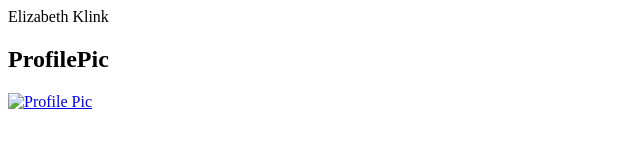
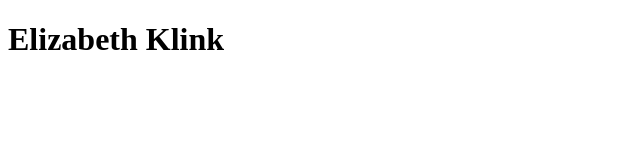
Before and after one commit to eklink/eklink.github.io, a plain HTML site: page HTML_Bio.html in a window 1280 px wide. Shown: the whole page, without its empty margins (0-640 px from the left). Drawn offline with Linux system fonts and the light colour scheme.

Commit message:
updated script

```diff
--- a/HTML_Bio.html
+++ b/HTML_Bio.html
@@ -4,16 +4,11 @@
 <head>
   <meta charset="UTF-8">
   <title>Activity 1: Basic HTML Bio</title>
-  <name> Elizabeth Klink</name>
+  <link rel="stylesheet" type="text/css" href="mystyle.css" >
  </head>
 
 <body>
-    <section>
-        <h1>ProfilePic</h1>
-        <a target="_blank" href="alt.png">
-            <img src=".png" alt="Profile Pic">
-        </a>
-    </section>
+    <h1>Elizabeth Klink</h1>
 
 </body>
 
```
